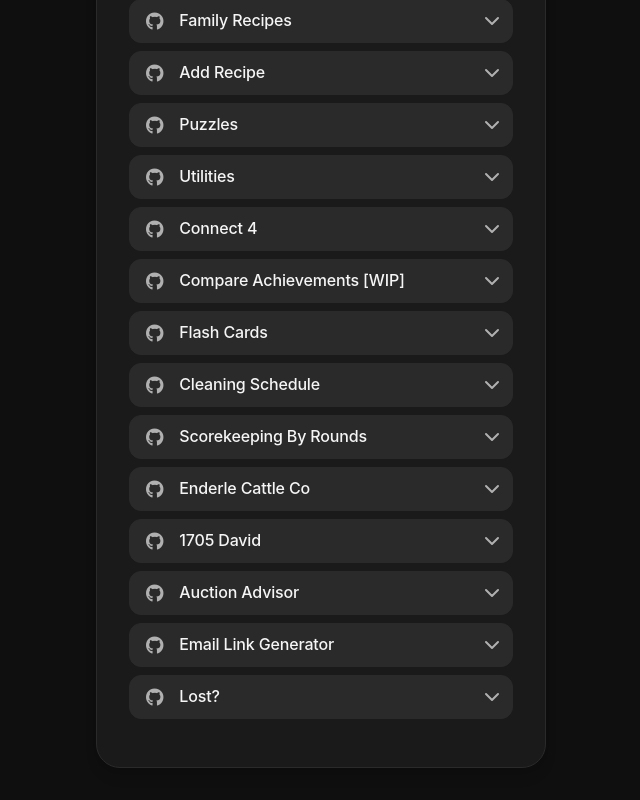
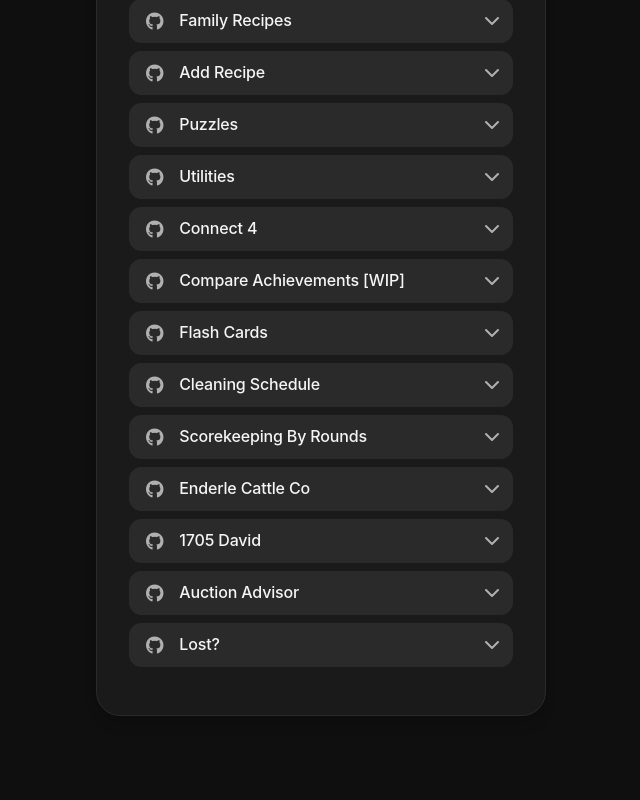
Before and after one commit to rbrock44/directory, an Angular app: page / in a window 1280 px wide. Shown: the part 424-1224 px from the top of the page, without its empty margins (319-959 px from the left). After the commit the page ends 1172 px from the top, so only its background shows below. Built offline with nearby package versions, Linux system fonts and the light colour scheme.

Commit message:
remove email link generator, it's been moved to utilities

```diff
--- a/src/app/app.component.ts
+++ b/src/app/app.component.ts
@@ -126,12 +126,6 @@
       link: this.createLink('auction-advisor'),
       github: this.createGithub('auction-advisor'),
       description: 'Helps manage an in person silent auction'
-    },
-    {
-      name: 'Email Link Generator',
-      link: this.createLink('email-link-generator'),
-      github: this.createGithub('email-link-generator'),
-      description: 'Helps create email links with parameters (fields)'
     },
     {
       name: 'Lost?',
```
